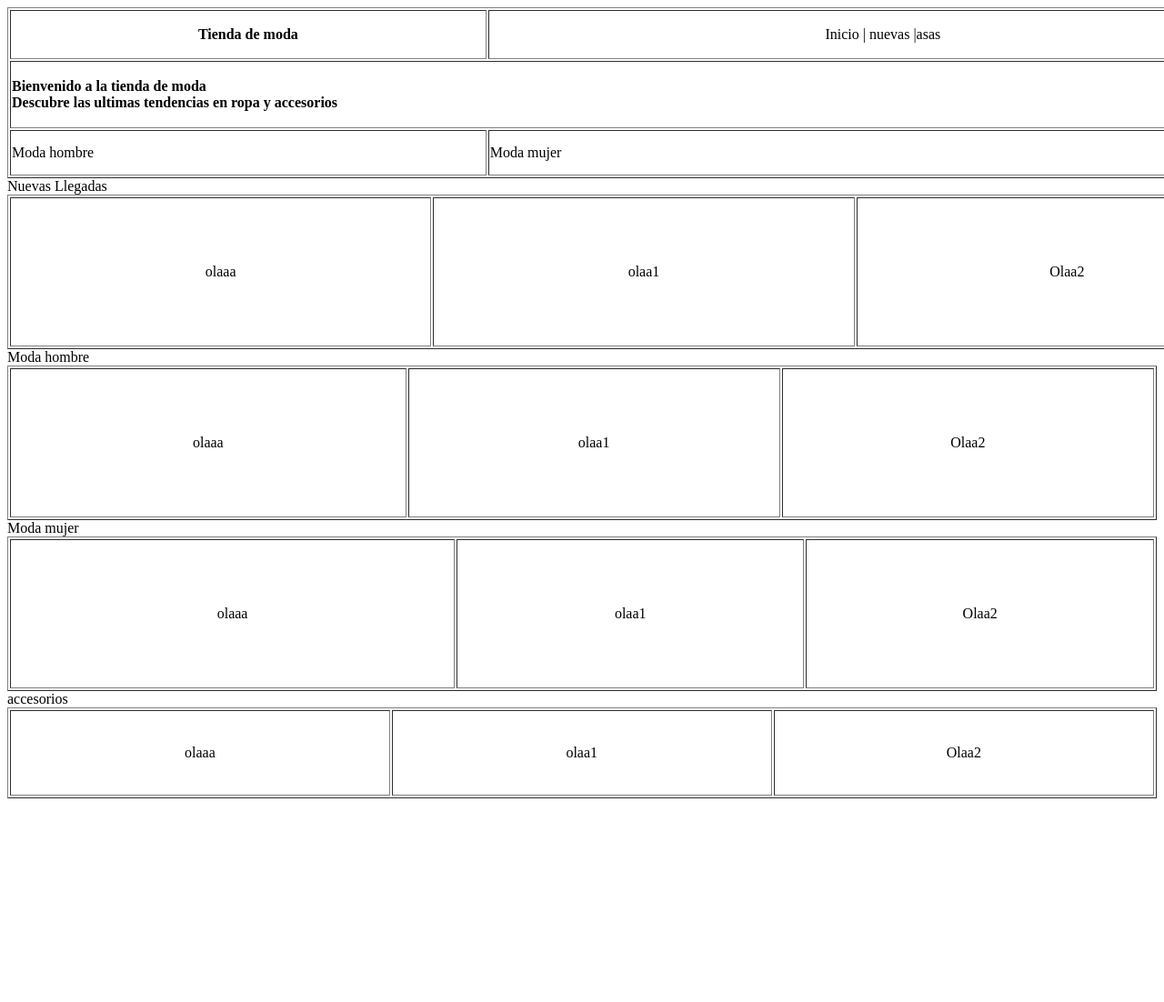
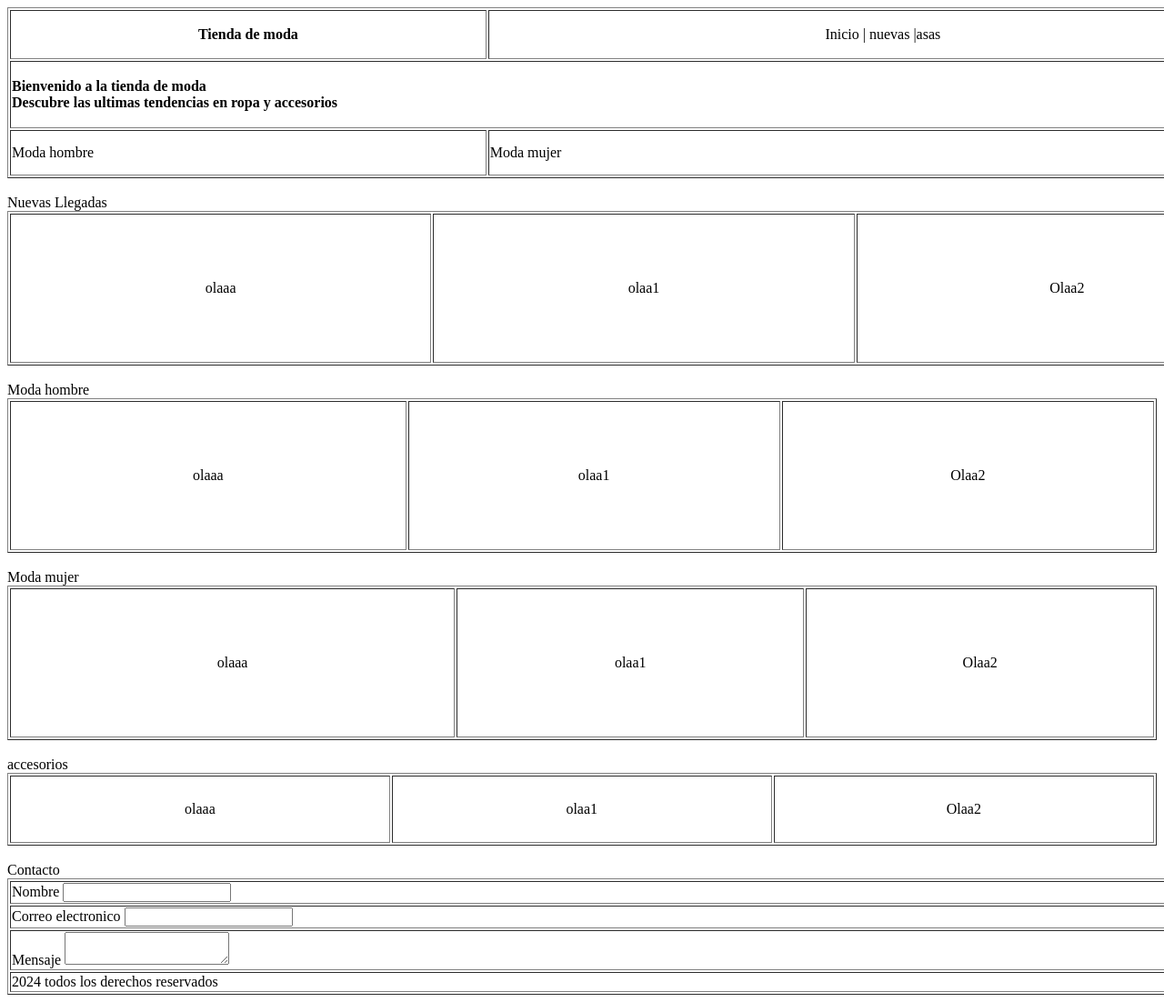
Before and after one commit to BstedGo/BstedGo.github.io, a plain HTML site: page index.html in a window 1280 px wide. Shown: the top 1102 px of the page at 91% size. Before the commit the page ends 886 px from the top, so only its background shows below. Drawn offline with Linux system fonts and the light colour scheme.

Commit message:
Crear sección contacto

```diff
--- a/index.html
+++ b/index.html
@@ -19,7 +19,10 @@
             <td heigth="50">Moda mujer</td>
         </tr>
     </table>
+
+    <br>
         <th>Nuevas Llegadas</th>
+        <br>
         <table border="1" height="170" width="1400">
             <tr>
                 <td width="460" heigth="170" align="center">olaaa</td>
@@ -28,7 +31,9 @@
             </tr>
         </table>
 
+   <br>
    <th>Moda hombre</th>
+   <br>
    <table border="1" height="170">
     <tr>
         <td width="480" heigth="170" align="center">olaaa</td>
@@ -37,7 +42,9 @@
     </tr>
    </table>
 
+   <br>
    <th>Moda mujer</th>
+   <br>
    <table border="1" height="170">
     <tr>
         <td width="540" heigth="170" align="center">olaaa</td>
@@ -46,8 +53,10 @@
     </tr>
    </table>
 
+   <br>
    <th>accesorios</th>
-    <table border="1" height="100">
+   <br>
+    <table border="1" height="80">
      <tr>
         <td width="460" heigth="50" align="center">olaaa</td>
         <td width="460" heigth="50" align="center">olaa1</td>
@@ -55,5 +64,22 @@
      </tr>
    </table>
 
+   <br>
+   <th>Contacto</th>
+   <br>
+    <table border="1" width="1400" height="50">
+        <tr>
+            <td width="20">Nombre <input type="text"></textarea></td>
+        </tr>
+        <tr>
+            <td width="30">Correo electronico <input type="text"></textarea></td>
+        </tr>
+        <tr>
+            <td width="30">Mensaje <textarea name="" id=""></textarea></td>
+        </tr>
+        <tr>
+            <td>2024 todos los derechos reservados</td>
+        </tr>
+   </table>
 </body>
 </html>
```
